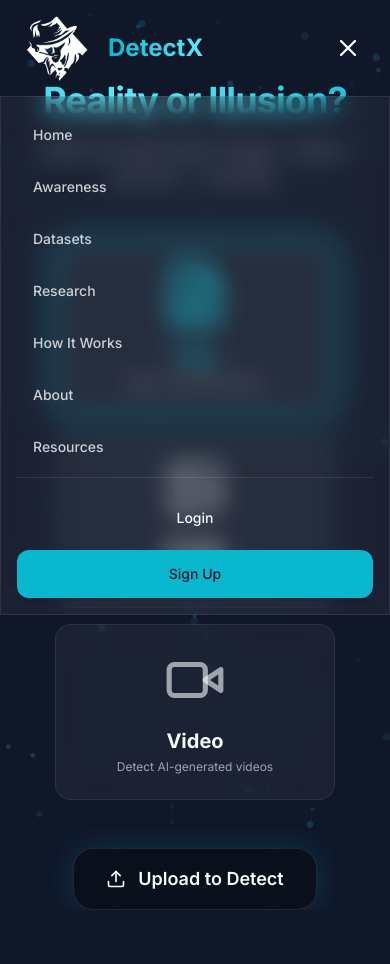
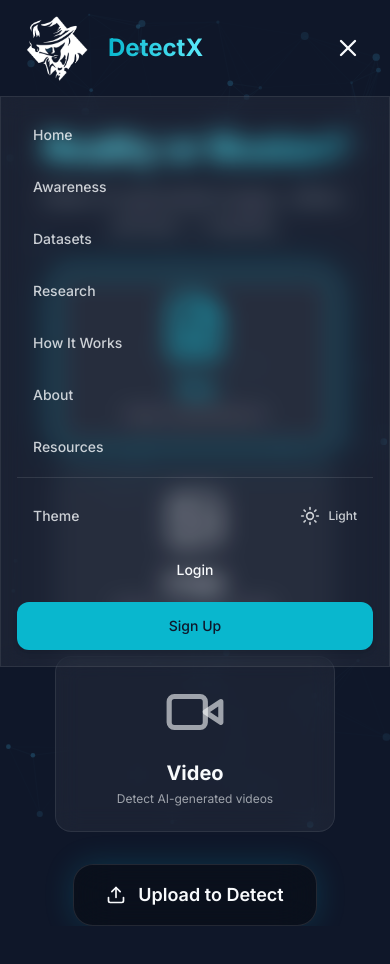
Before and after one commit to BlackPool25/AI-Detector-Web, a Next.js app: page / in a window 390 px wide. Both pictures are taken after a click on the button "Toggle menu". Shown: the top 964 px of the page. Built offline with nearby package versions, Linux system fonts and the light colour scheme.

Commit message:
Light dark mode

```diff
--- a/components/home/Hero.tsx
+++ b/components/home/Hero.tsx
@@ -24,12 +24,12 @@ export function Hero() {
   }
 
   return (
-    <section className="relative min-h-screen flex items-center justify-center px-4 md:px-8 lg:px-16 pt-20 overflow-hidden">
+    <section className="relative min-h-screen flex items-center justify-center px-4 md:px-8 lg:px-16 pt-32 sm:pt-28 md:pt-24 lg:pt-20 overflow-hidden">
       <motion.div
         variants={staggerContainer}
         initial="initial"
         animate="animate"
-        className="w-full text-center space-y-12"
+        className="w-full text-center space-y-8 sm:space-y-10 md:space-y-12"
       >
         {/* Headline */}
         <motion.div
--- a/components/layout/Navbar.tsx
+++ b/components/layout/Navbar.tsx
@@ -166,6 +166,28 @@ export function Navbar() {
               </Link>
             ))}
             <div className="pt-4 border-t border-white/10 space-y-2">
+              {/* Theme toggle for mobile */}
+              <button
+                onClick={() => setTheme(theme === 'dark' ? 'light' : 'dark')}
+                className="w-full flex items-center justify-between px-4 py-3 rounded-lg text-sm font-medium text-foreground/80 hover:text-foreground hover:bg-white/10 transition-all"
+                aria-label="Toggle theme"
+              >
+                <span>Theme</span>
+                <span className="flex items-center gap-2">
+                  {theme === 'dark' ? (
+                    <>
+                      <Sun className="w-5 h-5" />
+                      <span className="text-xs">Light</span>
+                    </>
+                  ) : (
+                    <>
+                      <Moon className="w-5 h-5" />
+                      <span className="text-xs">Dark</span>
+                    </>
+                  )}
+                </span>
+              </button>
+
               <Button variant="ghost" className="w-full">
                 Login
               </Button>
```
